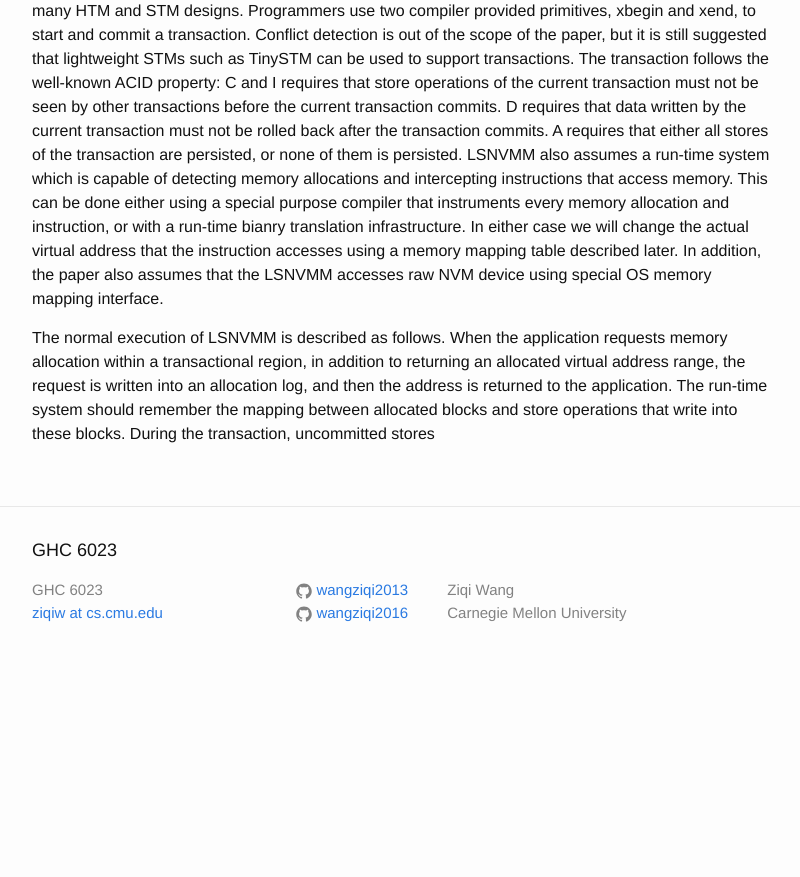
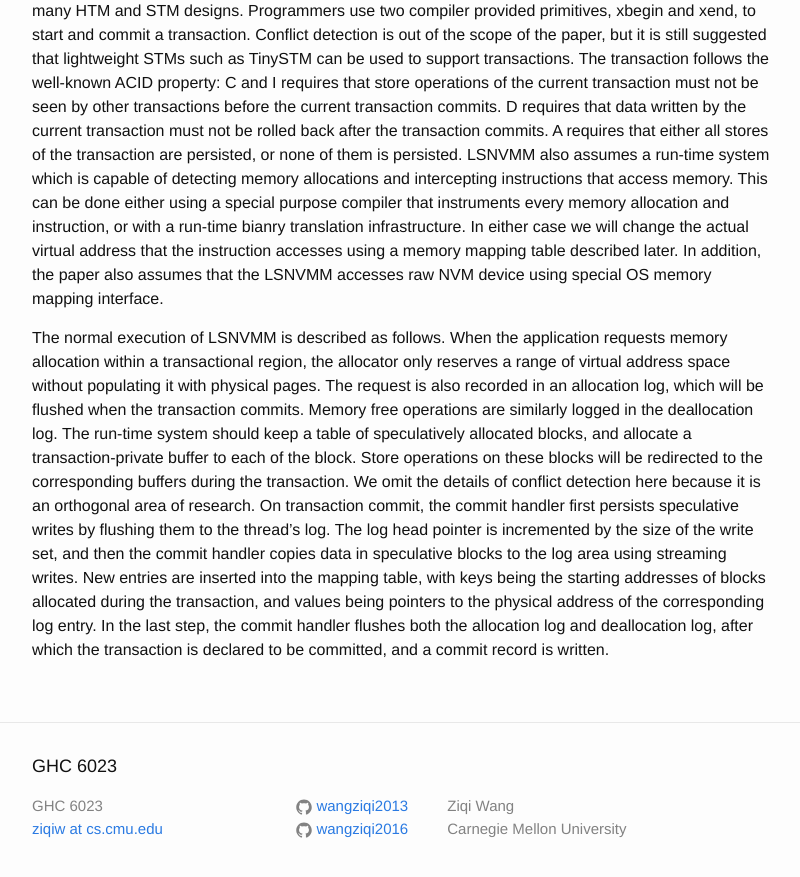
Before and after one commit to wangziqi2013/wangziqi2013.github.io, a Jekyll site: the page built from _posts/2019-02-25-log-structured-nv-main-memory.markdown, in a window 1280 px wide and 900 px high, scrolled down 1498 px. Shown: the top 877 px of the window, without its empty margins (238-1038 px from the left). Built offline with Jekyll 4.4.1, drawn with Linux system fonts in a browser that asks for light colours; before the commit the page ends 2182 px from its top, so only the background shows below that.

Commit message:
Finish normal operation

```diff
--- a/_posts/2019-02-25-log-structured-nv-main-memory.markdown
+++ b/_posts/2019-02-25-log-structured-nv-main-memory.markdown
@@ -61,6 +61,14 @@ In either case we will change the actual virtual address that the instruction ac
 later. In addition, the paper also assumes that the LSNVMM accesses raw NVM device using special OS memory mapping interface.
 
 The normal execution of LSNVMM is described as follows. When the application requests memory allocation within a transactional
-region, in addition to returning an allocated virtual address range, the request is written into an allocation log, and then
-the address is returned to the application. The run-time system should remember the mapping between allocated blocks and store
-operations that write into these blocks. During the transaction, uncommitted stores
+region, the allocator only reserves a range of virtual address space without populating it with physical pages. The request is also
+recorded in an allocation log, which will be flushed when the transaction commits. Memory free operations are similarly logged
+in the deallocation log. The run-time system should keep a table of speculatively allocated blocks, and allocate a transaction-private
+buffer to each of the block. Store operations on these blocks will be redirected to the corresponding buffers during the
+transaction. We omit the details of conflict detection here because it is an orthogonal area of research. On transaction
+commit, the commit handler first persists speculative writes by flushing them to the thread's log. The log head pointer
+is incremented by the size of the write set, and then the commit handler copies data in speculative blocks to the log area
+using streaming writes. New entries are inserted into the mapping table, with keys being the starting addresses of blocks
+allocated during the transaction, and values being pointers to the physical address of the corresponding log entry. In the
+last step, the commit handler flushes both the allocation log and deallocation log, after which the transaction is declared
+to be committed, and a commit record is written.
```
